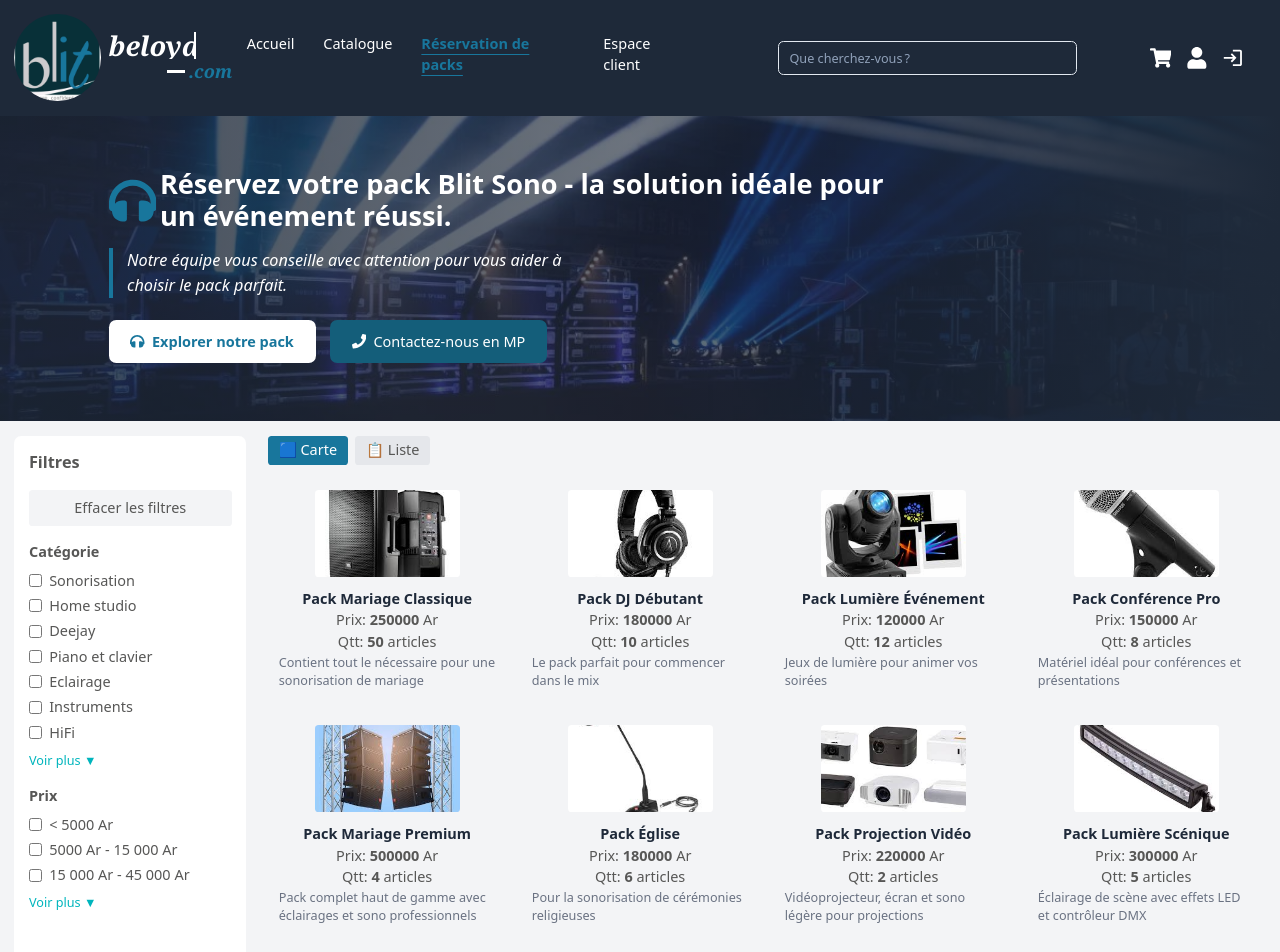
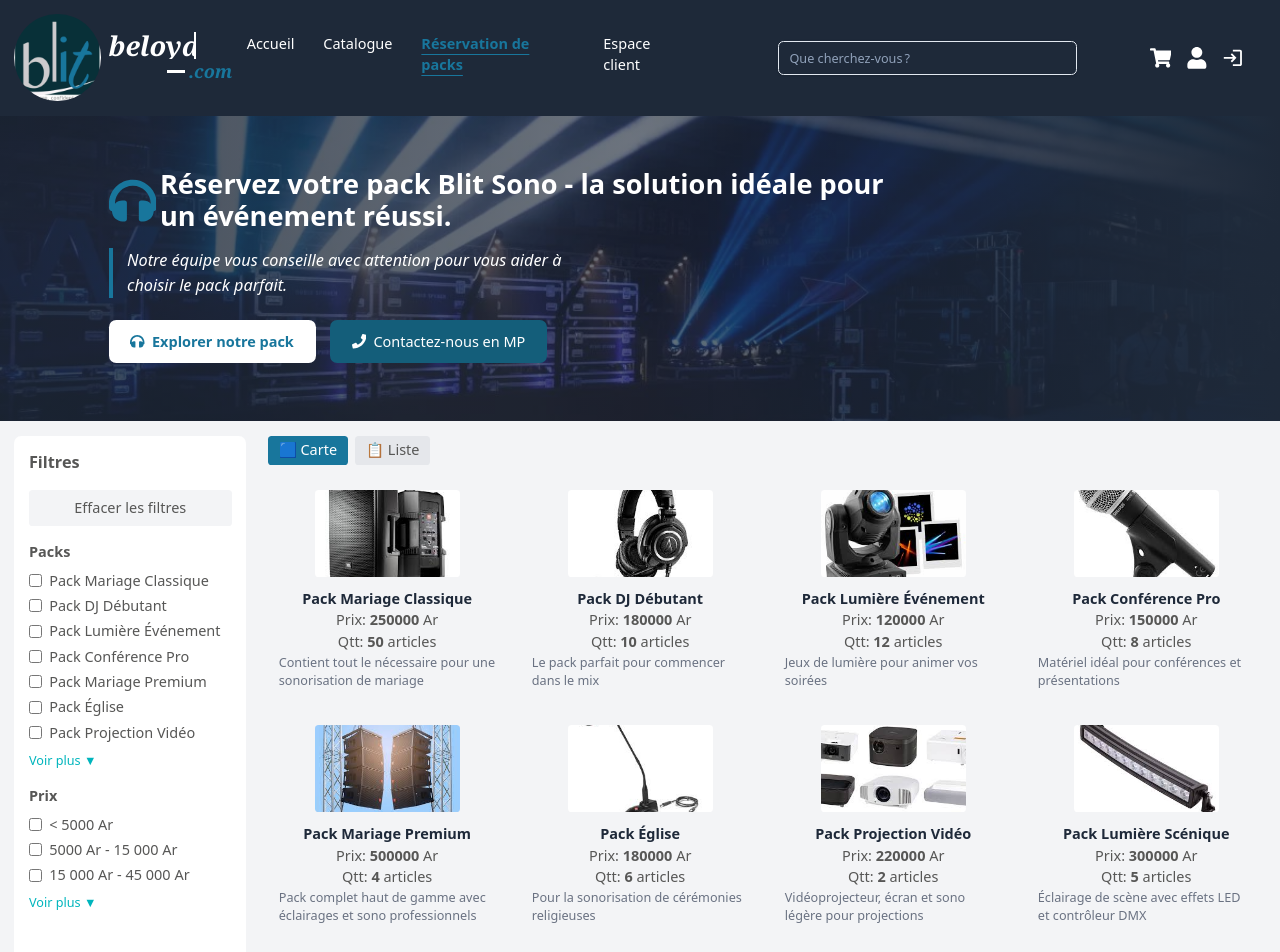
Before and after one commit to Ngitangita/beloyalit-Reservation-Sono, a React (Vite) app: page /reservation-pack in a window 1280 px wide. Shown: the top 952 px of the page. Built offline with nearby package versions, Linux system fonts and the light colour scheme.

Commit message:
feat: ajouté filtre par pack

```diff
--- a/src/components/clientHome/FiltersSidebar.tsx
+++ b/src/components/clientHome/FiltersCategory.tsx
@@ -31,7 +31,7 @@ type Props = {
   resetAll: () => void;
 };
 
-export default function FiltersSidebar({ selectedCats, onCatsChange, selectedPrices, onPricesChange, resetAll }: Props) {
+export default function FiltersCategory({ selectedCats, onCatsChange, selectedPrices, onPricesChange, resetAll }: Props) {
   const [showAllCats, setShowAllCats] = useState(false);
   const [showAllPrices, setShowAllPrices] = useState(false);
 
--- /dev/null
+++ b/src/components/clientHome/FiltersPacks.tsx
@@ -0,0 +1,98 @@
+
+import React, { useState } from "react";
+
+export const priceRanges = [
+  { label: "< 5000 Ar", min: 0, max: 50 },
+  { label: "5000 Ar - 15 000 Ar", min: 50, max: 150 },
+  { label: "15 000 Ar - 45 000 Ar", min: 150, max: 450 },
+  { label: "45 000 Ar - 135 000 Ar", min: 450, max: 1350 },
+  { label: "135 000 Ar - 405 000 Ar", min: 1350, max: 4050 },
+];
+
+type Props = {
+  packNames: string[];
+  selectedPacks: string[];
+  onPacksChange: (packs: string[]) => void;
+  selectedPrices: typeof priceRanges;
+  onPricesChange: (prs: typeof priceRanges) => void;
+  resetAll: () => void;
+};
+
+export default function FiltersPacks({
+  packNames,
+  selectedPacks,
+  onPacksChange,
+  selectedPrices,
+  onPricesChange,
+  resetAll
+}: Props) {
+  const [showAllPacks, setShowAllPacks] = useState(false);
+  const [showAllPrices, setShowAllPrices] = useState(false);
+
+  const toggle = <T,>(array: T[], item: T, setter: (a: T[]) => void) => {
+    setter(array.includes(item)
+      ? array.filter(i => i !== item)
+      : [...array, item]);
+  };
+
+  const packsToShow = showAllPacks ? packNames : packNames.slice(0, 7);
+  const pricesToShow = showAllPrices ? priceRanges : priceRanges.slice(0, 3);
+
+  return (
+    <aside className="w-64 p-4 bg-white text-[#575756] rounded-lg">
+      <h2 className="font-bold text-lg mb-4">Filtres</h2>
+      <button
+        onClick={resetAll}
+        className="w-full py-2 mb-4 bg-gray-100 rounded hover:bg-gray-200"
+      >
+        Effacer les filtres
+      </button>
+
+      <div className="mb-4">
+        <h3 className="font-semibold mb-2">Packs</h3>
+        {packsToShow.map(name => (
+          <label key={name} className="flex items-center mb-1">
+            <input
+              type="checkbox"
+              className="mr-2"
+              checked={selectedPacks.includes(name)}
+              onChange={() => toggle(selectedPacks, name, onPacksChange)}
+            />
+            {name}
+          </label>
+        ))}
+        {packNames.length > 7 && (
+          <button
+            className="text-[#00B5BD] text-sm mt-1 cursor-pointer"
+            onClick={() => setShowAllPacks(v => !v)}
+          >
+            {showAllPacks ? "Voir moins ▲" : "Voir plus ▼"}
+          </button>
+        )}
+      </div>
+
+      <div>
+        <h3 className="font-semibold mb-2">Prix</h3>
+        {pricesToShow.map(pr => (
+          <label key={pr.label} className="flex items-center mb-1">
+            <input
+              type="checkbox"
+              className="mr-2"
+              checked={selectedPrices.includes(pr)}
+              onChange={() => toggle(selectedPrices, pr, onPricesChange)}
+            />
+            {pr.label}
+          </label>
+        ))}
+        {priceRanges.length > 3 && (
+          <button
+            className="text-[#00B5BD] text-sm mt-1 cursor-pointer"
+            onClick={() => setShowAllPrices(v => !v)}
+          >
+            {showAllPrices ? "Voir moins ▲" : "Voir plus ▼"}
+          </button>
+        )}
+      </div>
+    </aside>
+  );
+}
--- a/src/pages/client/ReservationPack.tsx
+++ b/src/pages/client/ReservationPack.tsx
@@ -1,6 +1,6 @@
 import React, { useState, useEffect } from "react";
 import { useSearchParams, Link } from "react-router-dom";
-import FiltersSidebar from "~/components/clientHome/FiltersSidebar";
+import FiltersPacks from "~/components/clientHome/FiltersPacks";
 import ScrollDownButton from "~/components/clientHome/ScrollDownButton";
 import { useCartStore } from "~/stores/useCartStore";
 import { FaShoppingCart, FaHeadphones, FaPhone, FaThumbsUp } from "react-icons/fa";
@@ -24,8 +24,8 @@ type ProductType = {
 };
 
 type PackItemsType = {
-  pack: PackType;
-  product: ProductType;
+  packId: PackType;
+  productId: ProductType;
   quantite: number;
 };
 
@@ -276,38 +276,48 @@ export default function ReservationPacks() {
   const q = searchParams.get("q")?.toLowerCase() || "";
   const cat = searchParams.get("cat") || "";
   const [isGrid, setIsGrid] = useState(true);
-  const [selectedPrices, setSelectedPrices] = useState([]);
-  const [selectedCats, setSelectedCats] = useState([]);
-  const [initializedCat, setInitializedCat] = useState(false);
-  const [filtered, setFiltered] = useState(allPackItems);
+  const [selectedPrices, setSelectedPrices] = useState<typeof priceRanges>([]);
+  const [selectedPacks, setSelectedPacks] = useState<string[]>([]);
+  const [initializedPack, setInitializedPack] = useState(false);
+  const [filtered, setFiltered] = useState<PackItemsType[]>(allPackItems);
+
   const addToCart = useCartStore((s) => s.addToCart);
-  const [addedIds, setAddedIds] = useState(new Set());
+  const [addedIds, setAddedIds] = useState<Set<number>>(new Set());
+
+  const packNames = Array.from(new Set(allPackItems.map((m) => m.packId.name)));
 
   useEffect(() => {
-    if (!initializedCat && cat) {
-      const found = allPackItems.find((m) => m.packId.nom === cat);
-      if (found) setSelectedCats([found.packId.nom]);
-      setInitializedCat(true);
+    if (!initializedPack && cat) {
+      const found = allPackItems.find((m) => m.packId.name === cat);
+      if (found) setSelectedPacks([found.packId.name]);
+      setInitializedPack(true);
     }
-  }, [cat, initializedCat]);
+  }, [cat, initializedPack]);
 
   useEffect(() => {
     let res = allPackItems;
-    if (q) res = res.filter((item) => item.packId.nom.toLowerCase().includes(q));
-    if (selectedCats.length > 0)
-      res = res.filter((item) => selectedCats.includes(item.packId.nom));
+
+    if (q) {
+      res = res.filter((item) => item.packId.name.toLowerCase().includes(q));
+    }
+
+    if (selectedPacks.length > 0) {
+      res = res.filter((item) => selectedPacks.includes(item.packId.name));
+    }
+
     if (selectedPrices.length > 0) {
       res = res.filter((item) =>
         selectedPrices.some((pr) => item.productId.prix >= pr.min && item.productId.prix < pr.max)
       );
     }
+
     setFiltered(res);
-  }, [q, selectedCats, selectedPrices]);
+  }, [q, selectedPacks, selectedPrices]);
 
-  const toggleAdded = (id, item) => {
+  const toggleAdded = (id: number, item: PackItemsType) => {
     addToCart({
       id: item.packId.id,
-      name: item.packId.nom,
+      name: item.packId.name,
       image_url: item.productId.image_url,
       price: item.productId.prix,
     });
@@ -324,6 +334,7 @@ export default function ReservationPacks() {
   return (
     <div>
       <title>Réservation Pack | Blit Sono - Son & Lumière</title>
+
       <section className="bgImagePack">
         <div className="bg-gradient-to-r from-[#1E2939]/85 via-[#1E2939]/65 to-[#1E2939] text-white py-16 w-full flex flex-col pl-30">
           <h1 className="text-3xl font-extrabold mb-4 flex gap-1 w-[800px]">
@@ -348,29 +359,35 @@ export default function ReservationPacks() {
       </section>
 
       <div className="flex md:flex-row gap-6 p-4">
-        <FiltersSidebar
-          selectedCats={selectedCats}
-          onCatsChange={setSelectedCats}
+        <FiltersPacks
+  packNames={packNames}
+  selectedPacks={selectedPacks}
+  onPacksChange={setSelectedPacks}
   selectedPrices={selectedPrices}
   onPricesChange={setSelectedPrices}
   resetAll={() => {
-            setSelectedCats([]);
+    setSelectedPacks([]);
     setSelectedPrices([]);
   }}
 />
+
 
         <div className="flex-1">
           <div className="flex justify-between items-center mb-4">
             <div className="text-[#575756]">
               <button
                 onClick={() => setIsGrid(true)}
-                className={`px-3 py-1 rounded cursor-pointer ${isGrid ? "bg-[#18769C] text-white" : "bg-gray-200"}`}
+                className={`px-3 py-1 rounded cursor-pointer ${
+                  isGrid ? "bg-[#18769C] text-white" : "bg-gray-200"
+                }`}
               >
                 🟦 Carte
               </button>
               <button
                 onClick={() => setIsGrid(false)}
-                className={`px-3 py-1 ml-2 rounded cursor-pointer ${!isGrid ? "bg-[#18769C] text-white" : "bg-gray-200"}`}
+                className={`px-3 py-1 ml-2 rounded cursor-pointer ${
+                  !isGrid ? "bg-[#18769C] text-white" : "bg-gray-200"
+                }`}
               >
                 📋 Liste
               </button>
@@ -395,10 +412,8 @@ export default function ReservationPacks() {
               filtered.map((m, index) => (
                 <div
                   key={index}
-                  className={`group  transition duration-300 rounded p-3 relative ${
-                    isGrid
-                      ? "flex flex-col items-center hover:scale-105"
-                      : "flex items-center gap-4 hover:bg-gray-100"
+                  className={`group transition duration-300 rounded p-3 relative ${
+                    isGrid ? "flex flex-col items-center hover:scale-105" : "flex items-center gap-4 hover:bg-gray-100"
                   }`}
                 >
                   <img
@@ -406,17 +421,23 @@ export default function ReservationPacks() {
                     alt={m.productId.nom}
                     className={`rounded object-cover ${isGrid ? "w-40 h-24" : "w-20 h-14"}`}
                   />
-                  <h3
-                    className={`font-semibold text-[#1E2939] ${isGrid ? "mt-3 text-left" : ""} group-hover:text-[#18769C]`}
-                  >
+                  <h3 className={`font-semibold text-[#1E2939] ${isGrid ? "mt-3 text-left" : ""} group-hover:text-[#18769C]`}>
                     {m.packId.name}
                   </h3>
-                  <p>Prix: <strong>{m.packId.price_override}</strong> Ar</p>
-                    <p>Qtt: <strong>{m.quantite}</strong> article{m.quantite > 1 ? "s" : ""}</p>
+                  <p>
+                    Prix: <strong>{m.packId.price_override}</strong> Ar
+                  </p>
+                  <p>
+                    Qtt: <strong>{m.quantite}</strong> article{m.quantite > 1 ? "s" : ""}
+                  </p>
                   <p className={`text-sm text-gray-500 ${isGrid ? "text-left" : "hidden md:block"}`}>
                     {m.packId.description}
                   </p>
-                  <div className={`mt-2 flex items-center gap-1 ${isGrid ? "absolute left-1/2 -translate-x-1/2 opacity-0 group-hover:opacity-100 transition-opacity" : "ml-auto"}`}>
+                  <div className={`mt-2 flex items-center gap-1 ${
+                    isGrid
+                      ? "absolute left-1/2 -translate-x-1/2 opacity-0 group-hover:opacity-100 transition-opacity"
+                      : "ml-auto"
+                  }`}>
                     <Link
                       to={`/pack-detail/${m.packId.id}`}
                       className="w-[90px] border border-[#18769C] text-[#18769C] bg-white p-1.5 rounded-l-full hover:bg-[#18769C] hover:text-white text-sm flex justify-center"
@@ -426,9 +447,7 @@ export default function ReservationPacks() {
                     <button
                       onClick={() => toggleAdded(m.packId.id, m)}
                       className={`p-2 pr-3 rounded-r-full cursor-pointer ${
-                        addedIds.has(m.packId.id)
-                          ? "bg-green-500 hover:bg-green-600"
-                          : "bg-[#18769C] hover:bg-[#0f5a70]"
+                        addedIds.has(m.packId.id) ? "bg-green-500 hover:bg-green-600" : "bg-[#18769C] hover:bg-[#0f5a70]"
                       } text-white transition duration-200`}
                     >
                       {addedIds.has(m.packId.id) ? "✓" : <FaShoppingCart className="text-lg" />}
@@ -446,7 +465,9 @@ export default function ReservationPacks() {
           <FaThumbsUp size={24} /> Merci d'avoir consulté nos packs à réserver !
         </h1>
         <p className="w-[700px] text-lg italic text-start flex items-center border-l-4 border-[#18769C] pl-4">
-          Chaque pack est conçu pour répondre à vos besoins événementiels. Faites confiance à notre équipe pour vous orienter dans votre réservation et garantir la réussite de votre projet.
+          Chaque pack est conçu pour répondre à vos besoins événementiels. Faites confiance à
+          notre équipe pour vous orienter dans votre réservation et garantir la réussite de
+          votre projet.
         </p>
       </div>
     </div>
```
Also changed, not shown: src/pages/client/Catalogue.tsx (+4 -4 lines). Lines whose indentation alone changed are shown as unchanged.
